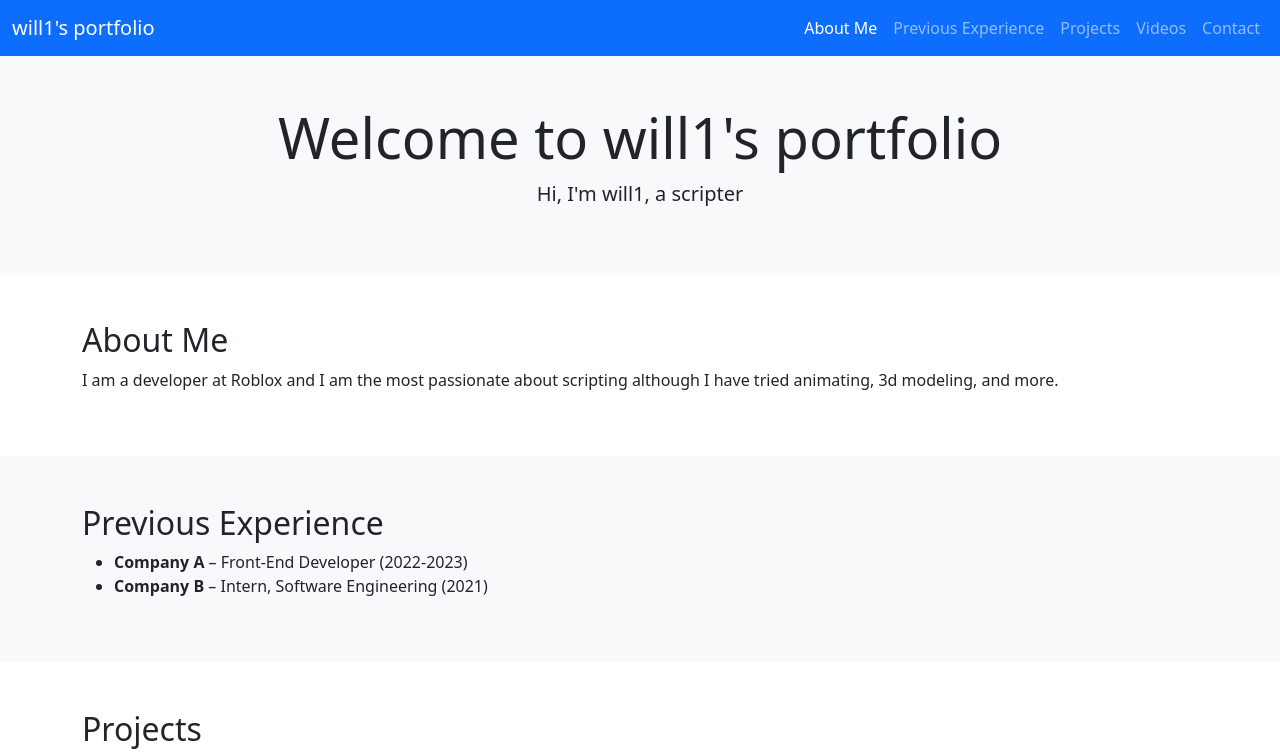
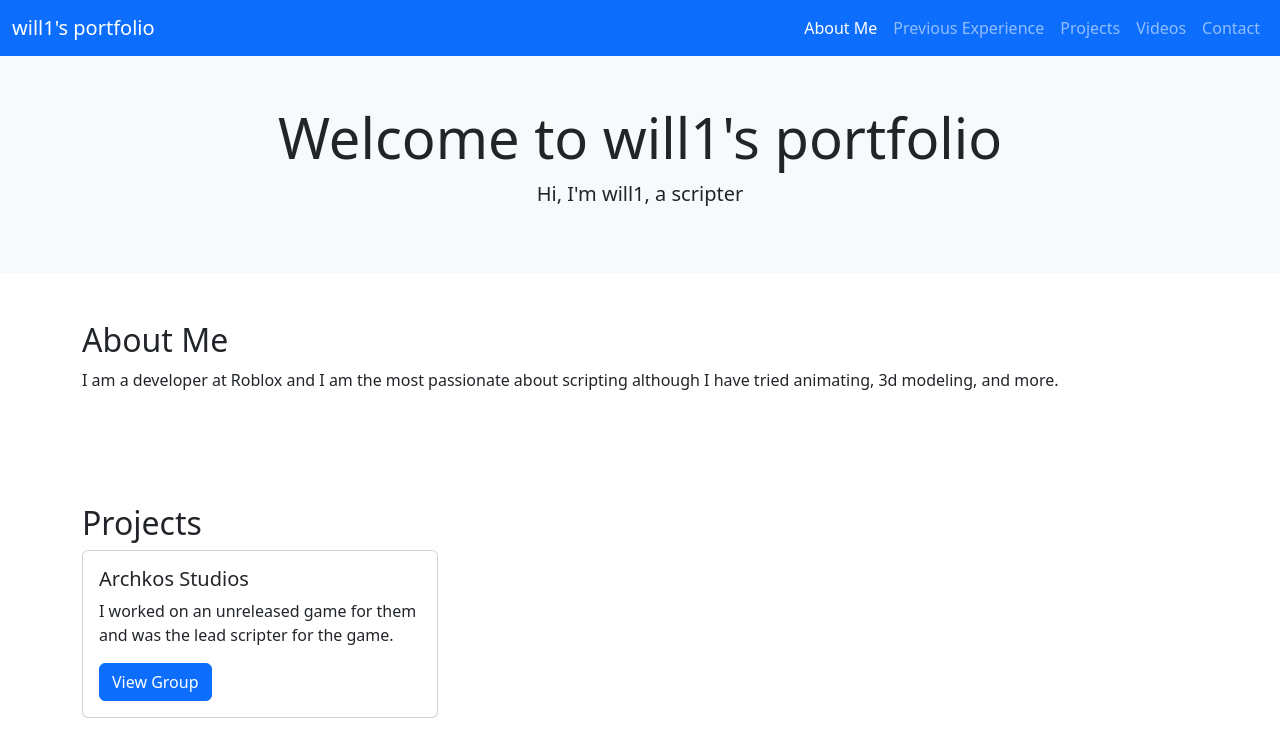
Before and after one commit to will1scripts/portfolio, a website: page index.html in a window 1280 px wide. Shown: the top 753 px of the page. Drawn offline with nearby package versions, Linux system fonts and the light colour scheme.

Commit message:
Update index.html

```diff
--- a/index.html
+++ b/index.html
@@ -42,18 +42,6 @@
             <h2>About Me</h2>
             <p>I am a developer at Roblox and I am the most passionate about scripting although I have tried animating,
                 3d modeling, and more.</p>
-        </div>
-    </section>
-
-    <!-- Experience Section -->
-    <section id="experience" class="bg-light py-5">
-        <div class="container">
-            <h2>Previous Experience</h2>
-            <ul>
-                <li><strong>Company A</strong> – Front-End Developer (2022-2023)</li>
-                <li><strong>Company B</strong> – Intern, Software Engineering (2021)</li>
-                <!-- Add more experiences here -->
-            </ul>
         </div>
     </section>
 
```
